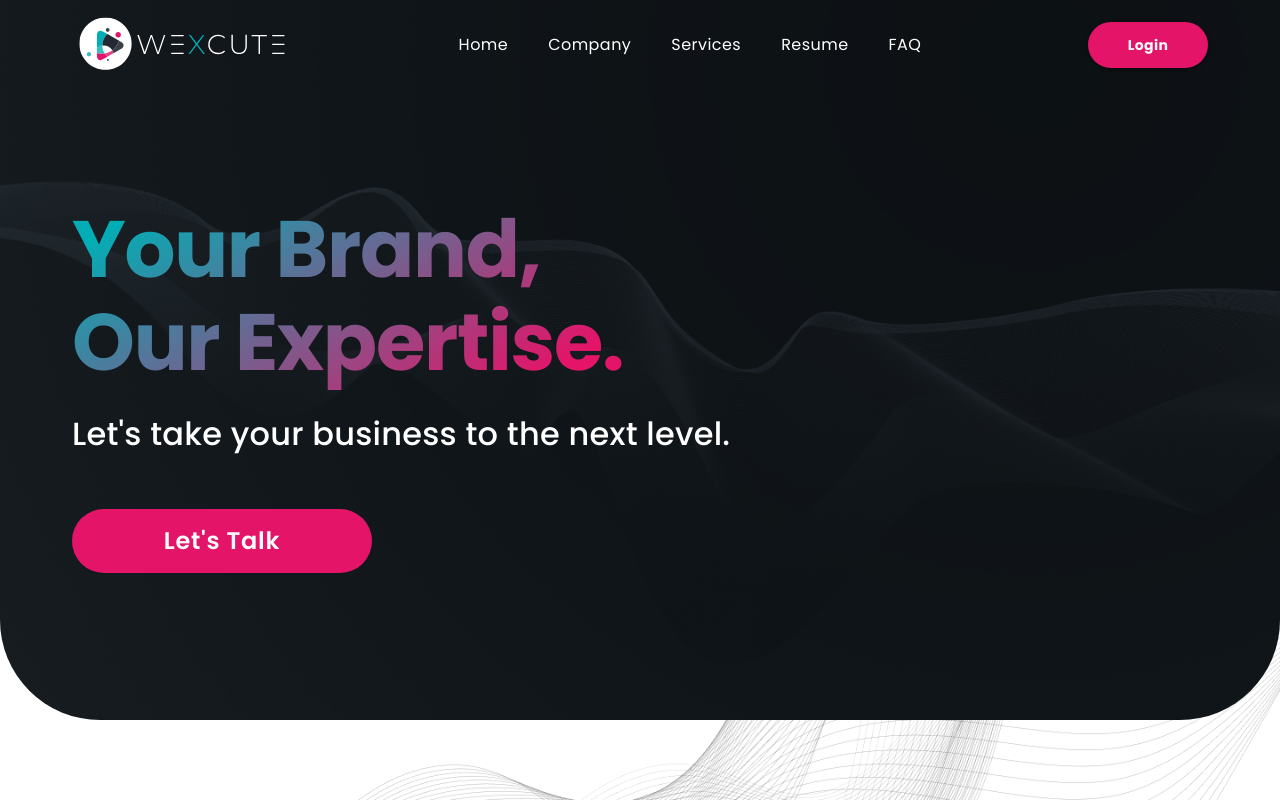
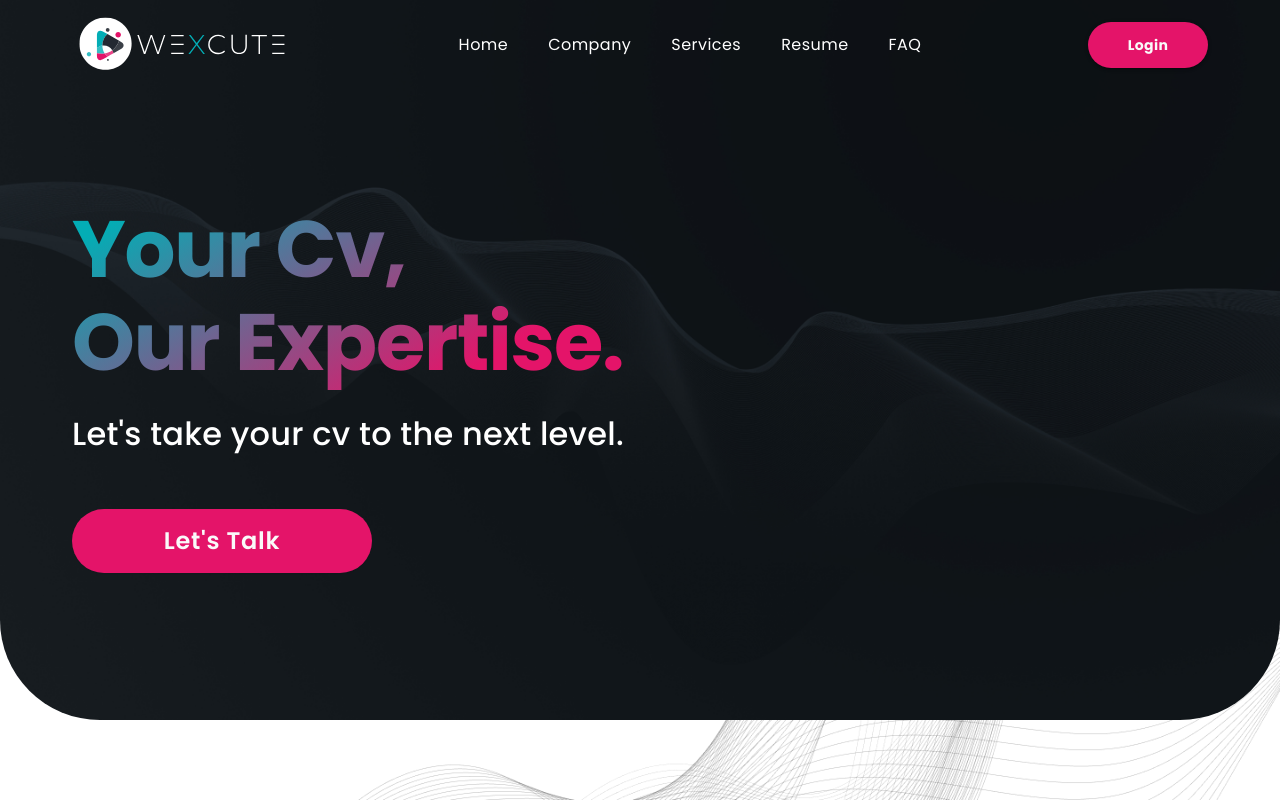
Before and after one commit to Ahmed0-Safwat/CV-Generator, a React (Vite) app: page / in a window 1280 px wide. Built offline with nearby package versions, Linux system fonts and the light colour scheme.

Commit message:
content changed

```diff
--- a/src/components/Footer/Footer.jsx
+++ b/src/components/Footer/Footer.jsx
@@ -43,7 +43,7 @@ const Footer = () => {
           paddingX: "24px",
         }}
       >
-        <Stack>©{currentYear}. All rights reserved by wexcute OÜ.</Stack>
+        <Stack>©{currentYear}. All rights reserved by Cv-Creator.</Stack>
       </Stack>
     </Box>
   );
--- a/src/components/Home/Hero/Hero.jsx
+++ b/src/components/Home/Hero/Hero.jsx
@@ -4,8 +4,8 @@ import { Stack } from "@mui/material";
 
 const hero = [
   {
-    title: `Your Brand,\nOur Expertise.`,
-    subTitle: `Let's take your business to the next level.`,
+    title: `Your Cv,\nOur Expertise.`,
+    subTitle: `Let's take your cv to the next level.`,
     backgroundImageUrl: "/images/hero-image.png",
   },
 ];
--- a/src/components/SliderForm/Components.jsx
+++ b/src/components/SliderForm/Components.jsx
@@ -2,7 +2,7 @@ import styled from "styled-components";
 
 export const Container = styled.div`
   background-color: #fff;
-  border-radius: 10px;
+  border-radius: 0px;
   box-shadow: 0 14px 28px rgba(0, 0, 0, 0.25), 0 10px 10px rgba(0, 0, 0, 0.22);
   position: relative;
   overflow: hidden;
@@ -119,8 +119,8 @@ export const OverlayContainer = styled.div`
 
 export const Overlay = styled.div`
   background: #ff416c;
-  background: -webkit-linear-gradient(to right, #2b95ff, #6bb2d7);
-  background: linear-gradient(to right, #2b95ff, #6bb2d7);
+  background: -webkit-linear-gradient(to right, #ff2be5, #d76b6b);
+  background: linear-gradient(to right, #ff2be5, #d76b6b);
   background-repeat: no-repeat;
   background-size: cover;
   background-position: 0 0;
```
